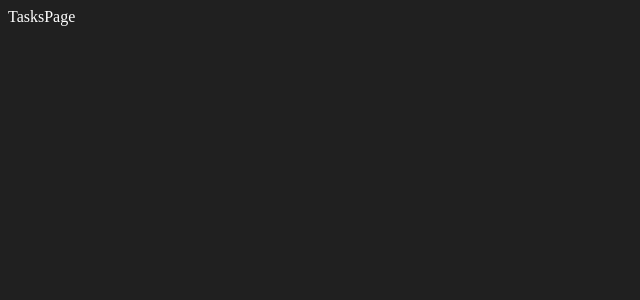
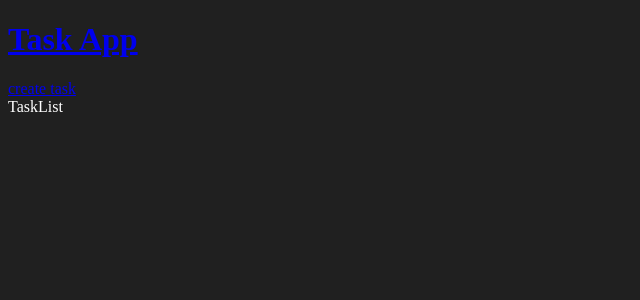
Before and after one commit to luisortga/django-react-api, a React (Vite) app in the folder client/: page /tasks in a window 1280 px wide. Shown: the top 300 px of the page, without its empty margins (0-640 px from the left). Built offline with nearby package versions, Linux system fonts and the light colour scheme.

Commit message:
Add more component task list

```diff
--- a/client/src/App.jsx
+++ b/client/src/App.jsx
@@ -1,17 +1,17 @@
 import {BrowserRouter, Routes, Route, Navigate} from 'react-router-dom'
 import { TasksPage } from "./pages/TasksPage"
 import { TaskFormPage } from "./pages/TaskFormPage"
+import { Navigation } from './components/Navigation'
 
 function App() {
   return (
     <BrowserRouter>
-
-    <Routes>
-        <Route path="/" element={<Navigate to="/tasks" />} />
-        <Route path="/tasks" element={<TasksPage />} />
-        <Route path="/tasks-create" element={<TaskFormPage />} />
-
-    </Routes>
+      <Navigation />
+        <Routes>
+            <Route path="/" element={<Navigate to="/tasks" />} />
+            <Route path="/tasks" element={<TasksPage />} />
+            <Route path="/tasks-create" element={<TaskFormPage />} />
+        </Routes>
 
     </BrowserRouter>
   )
--- a/client/src/components/Navigation.jsx
+++ b/client/src/components/Navigation.jsx
@@ -1,5 +1,12 @@
+import { Link } from 'react-router-dom'
+
 export function Navigation() {
     return (
-        <div>Navigation</div>
+        <div>
+            <Link to="/tasks">
+            <h1>Task App</h1>
+            </Link>
+            <Link to="/tasks-create" >create task</Link>
+        </div>
     )
 }
--- /dev/null
+++ b/client/src/components/TaskList.jsx
@@ -0,0 +1,12 @@
+import {useEffect} from 'react'
+
+export function TaskList() {
+
+    useEffect(() => {
+        console.log('page load')
+    }, [])
+
+    return (
+        <div>TaskList</div>
+    )
+}
--- a/client/src/pages/TasksPage.jsx
+++ b/client/src/pages/TasksPage.jsx
@@ -1,5 +1,5 @@
+import { TaskList } from '../components/TaskList'
+
 export function TasksPage() {
-    return (
-        <div>TasksPage</div>
-    )
+    return <TaskList />
 }
```
Also changed, not shown: client/src/api/tasks.api.js (added).
